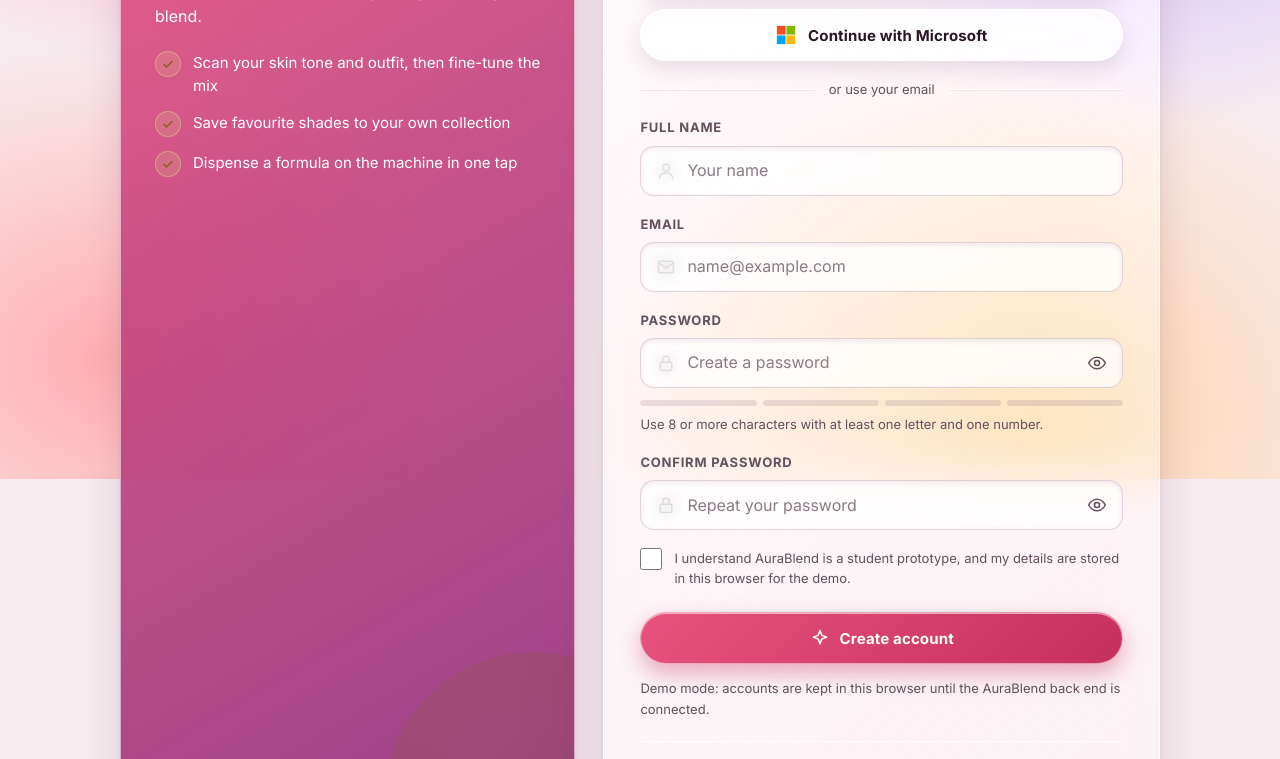
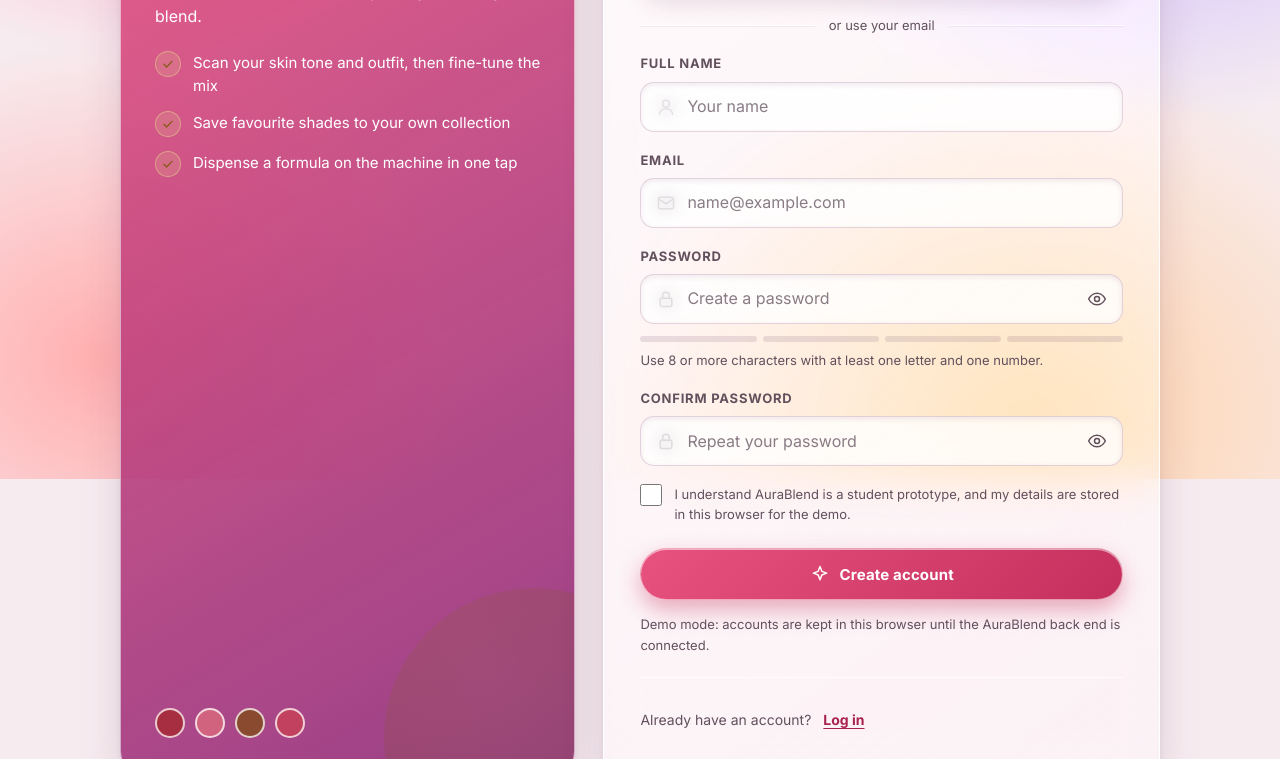
Before and after one commit to Lisara1212/SDGP, a plain HTML site: page signup.html in a window 1280 px wide. Shown: the part 321-1080 px from the top of the page. Drawn offline with nearby package versions, Linux system fonts and the light colour scheme.

Commit message:
signup.html
Signed-off-by: Kawmini Dissanayaka <kawmi2003@gmail.com>

```diff
--- a/signup.html
+++ b/signup.html
@@ -1,3 +1,4 @@
+
 <!doctype html>
 <html lang="en">
 <head>
@@ -130,7 +131,6 @@
 
     <div class="social" aria-label="Sign in with another account">
       <button class="btn btn--ghost btn--block social__btn" type="button" data-provider="google"><svg viewBox="0 0 48 48" aria-hidden="true"><path fill="#EA4335" d="M24 9.5c3.54 0 6.71 1.22 9.21 3.6l6.85-6.85C35.9 2.38 30.47 0 24 0 14.62 0 6.51 5.38 2.56 13.22l7.98 6.19C12.43 13.72 17.74 9.5 24 9.5z"/><path fill="#4285F4" d="M46.98 24.55c0-1.57-.15-3.09-.38-4.55H24v9.02h12.94c-.58 2.96-2.26 5.48-4.78 7.18l7.73 6c4.51-4.18 7.09-10.36 7.09-17.65z"/><path fill="#FBBC05" d="M10.53 28.59c-.48-1.45-.76-2.99-.76-4.59s.27-3.14.76-4.59l-7.98-6.19C.92 16.46 0 20.12 0 24c0 3.88.92 7.54 2.56 10.78l7.97-6.19z"/><path fill="#34A853" d="M24 48c6.48 0 11.93-2.13 15.89-5.81l-7.73-6c-2.15 1.45-4.92 2.3-8.16 2.3-6.26 0-11.57-4.22-13.47-9.91l-7.98 6.19C6.51 42.62 14.62 48 24 48z"/></svg> Continue with Google</button>
-      <button class="btn btn--ghost btn--block social__btn" type="button" data-provider="microsoft"><svg viewBox="0 0 23 23" aria-hidden="true"><path fill="#f25022" d="M1 1h10v10H1z"/><path fill="#7fba00" d="M12 1h10v10H12z"/><path fill="#00a4ef" d="M1 12h10v10H1z"/><path fill="#ffb900" d="M12 12h10v10H12z"/></svg> Continue with Microsoft</button>
       <p class="notice" id="social-msg" role="status" hidden></p>
       <div class="or"><span>or use your email</span></div>
     </div>
```
